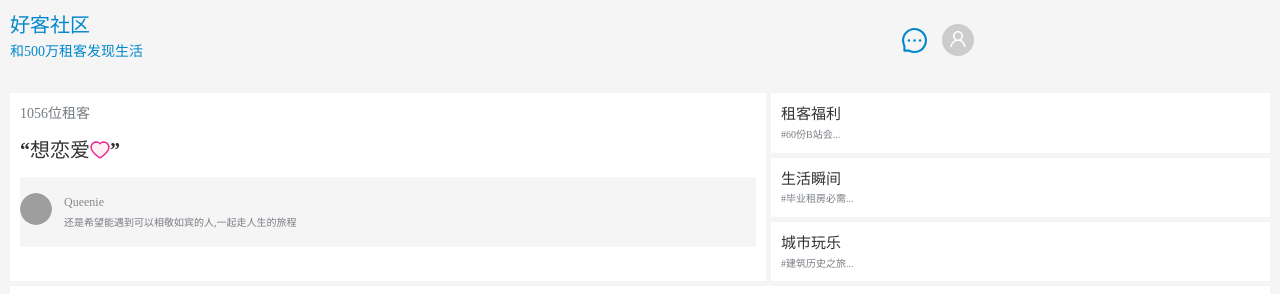
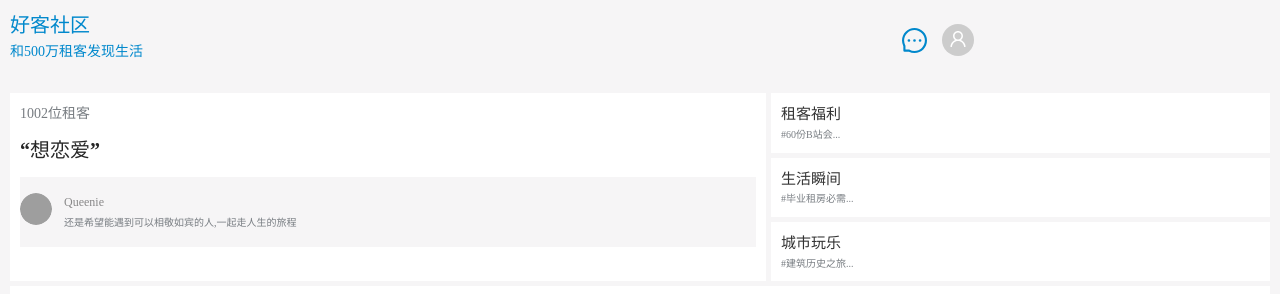
Before and after one commit to ynn1830084621/hkzf-project, a React (Create React App) app in the folder hkzf-mobile/: page /home/life in a window 1280 px wide. Shown: the top 294 px of the page. Built offline with nearby package versions, Linux system fonts and the light colour scheme; grey boxes are pictures that could not be loaded.

Commit message:
"评论轮播，解决数据丢失问题"

```diff
--- a/hkzf-mobile/src/app/store.js
+++ b/hkzf-mobile/src/app/store.js
@@ -1,9 +1,30 @@
 import { configureStore } from '@reduxjs/toolkit'
+import { combineReducers } from 'redux';
+import cityReducer from '../reducer/citySlice'
+import { persistStore, persistReducer } from 'redux-persist'
+import storage from 'redux-persist/lib/storage'//会话存储
 
-import cityReducer from '../reducer/citySlice'
-
-export default configureStore({
-    reducer: {
-        citys: cityReducer,
-    }
+// 创建reducer对象
+const reducer = {
+    citys: cityReducer,
+}
+// 缓存数据配置
+const persistConfig = {
+    key: "root",
+    storage,
+    whitelist: ["citys"], //需要缓存的数据
+    blacklist:[], //不需要缓存的数据
+}
+//合并
+const rootReducer  = combineReducers(reducer)
+const persistedReducer = persistReducer(persistConfig, rootReducer)
+// 调试redux
+const store = configureStore({
+    reducer: persistedReducer,
+    middleware: (getDefaultMiddleware) =>
+    getDefaultMiddleware({
+        serializableCheck: false,
+    })
 })
+export const persistor = persistStore(store)
+export default store
--- a/hkzf-mobile/src/index.js
+++ b/hkzf-mobile/src/index.js
@@ -2,13 +2,16 @@ import React from 'react';
 import ReactDOM from 'react-dom/client';
 import App from './App'
 import './index.css'
-import store from './app/store'
+import store, { persistor } from './app/store'
 import { Provider } from 'react-redux'
+import { PersistGate } from "redux-persist/integration/react";
 
 const root = ReactDOM.createRoot(document.getElementById('root'));
 root.render(
     <Provider store={store}>
-        <App />
+        <PersistGate persistor={persistor}>
+            <App />
+        </PersistGate>
     </Provider>
 
 );
--- a/hkzf-mobile/src/pages/Life/index.js
+++ b/hkzf-mobile/src/pages/Life/index.js
@@ -1,12 +1,12 @@
 import React from 'react';
-import { Avatar, Comment } from 'antd';
-import { HeartTwoTone, MessageOutlined, UserOutlined } from '@ant-design/icons';
+import { Avatar, Comment, Carousel } from 'antd';
+import { MessageOutlined, UserOutlined } from '@ant-design/icons';
+import { useSelector } from 'react-redux'
 import './index.scss'
 import museum from '../../assets/images/museum.png'
 import home from '../../assets/images/home.png'
 import smile from '../../assets/images/smile.png'
 
-function Life() {
 const themes = [
   {id: 1, title: '租客福利', text: '#60份B站会...'},
   {id: 2, title: '生活瞬间', text: '#毕业租房必需...'},
@@ -17,6 +17,8 @@ function Life() {
   {id: 2, tip: '生活瞬间>', title: '#晒晒我的家', img: home, content: '晒晒你的温馨小家，优质晒家可获得50福利点~', button: '晒晒家'},
   {id: 3, tip: '周末去哪玩>', title: '逛逛建筑博物馆', img: museum, content: '打卡近代建筑博物馆，体验历史之旅！优质打卡可获得50福利点~', button: '去看看>'}
 ]
+function Life() {
+  const { commentList } = useSelector(state => state.citys)
   return (
     <div className='life'>
       <div className='head'>
@@ -31,21 +33,29 @@ function Life() {
       </div>
       <div className='nav'>
         <div className='comment'>
-          <div className='people'>1056位租客</div>
+          <Carousel autoplay>
+            {
+              commentList.map((i) => (
+                <div key={i.id}>
+                  <div className='people'>{`${i.number}位租客`}</div>
                   <div className='title'>
-            “想恋爱<HeartTwoTone twoToneColor="#eb2f96" />”
+                    {`“${i.title}”`}
                   </div>
                   <div className='content'>
                     <Comment
-              author={<div>Queenie</div>}
+                      author={<div>{i.author}</div>}
                       avatar={<Avatar src="https://joeschmoe.io/api/v1/random" alt="Queenie" />}
                       content={
                         <p className='text'>
-                  还是希望能遇到可以相敬如宾的人,一起走人生的旅程
+                          {i.comment}
                         </p>
                       }
                     />
                   </div>
+                </div>
+              ))
+            }
+          </Carousel>
         </div>
         <div className='theme'>
           {
--- a/hkzf-mobile/src/pages/Life/index.scss
+++ b/hkzf-mobile/src/pages/Life/index.scss
@@ -36,6 +36,12 @@
             padding: 10px;
             margin-bottom: 5px;
             background: #fff;
+
+            .slick-dots-bottom {
+                display: none !important;
+                // opacity: 0;
+            }
+
             .people {
                 color: #787d82;
             }
--- a/hkzf-mobile/src/pages/Login/index.js
+++ b/hkzf-mobile/src/pages/Login/index.js
@@ -1,4 +1,4 @@
-import React, { useState } from 'react';
+import React from 'react';
 import { LockOutlined, UserOutlined } from '@ant-design/icons';
 import { Button, Checkbox, Form, Input, message } from 'antd';
 import { useSelector } from 'react-redux'
--- a/hkzf-mobile/src/reducer/citySlice.js
+++ b/hkzf-mobile/src/reducer/citySlice.js
@@ -17,7 +17,14 @@ export const citySlice = createSlice({
         userList: [
             { name: 'ynn', password: 1 },
             { name: 'hgf', password: 2 },
+        ],
+        commentList: [
+            {id: 1, number:1001, title: "出闲置", author: '小晴', comment: '小浣熊电炖锅，60包邮出，需要的联系'},
+            {id: 2, number:1002, title: "想恋爱", author: 'Queenie', comment: '还是希望能遇到可以相敬如宾的人,一起走人生的旅程'},
+            {id: 3, number:1003, title: "转租", author: '小f', comment: '不到一千，干净整齐，独立厕所，有意向联系'},
+            {id: 4, number:1004, title: "找室友", author: '乔儿', comment: '有没有小姐姐一起住，房租好商量'},
         ]
+
     },
     reducers: {
         changeCity: (state, action) => {
```
Lines whose indentation alone changed are shown as unchanged.
